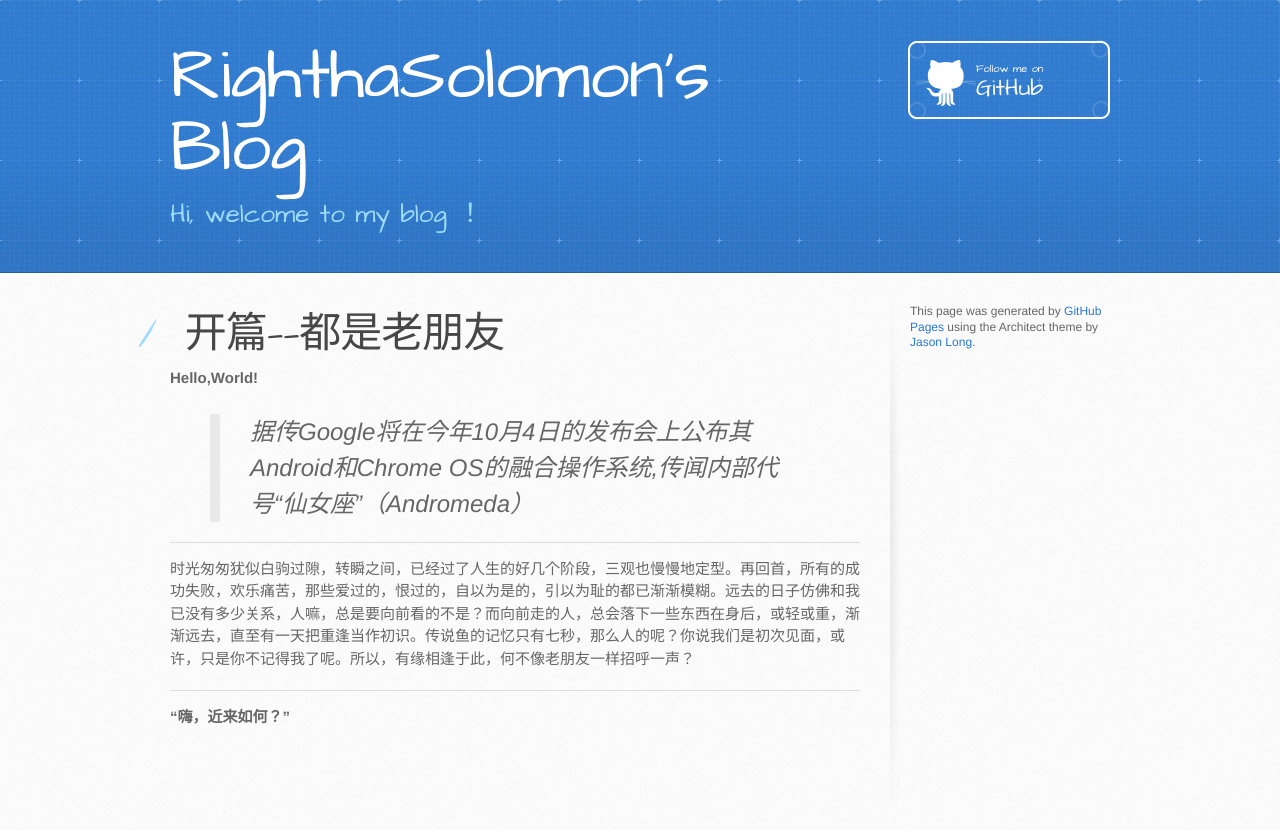
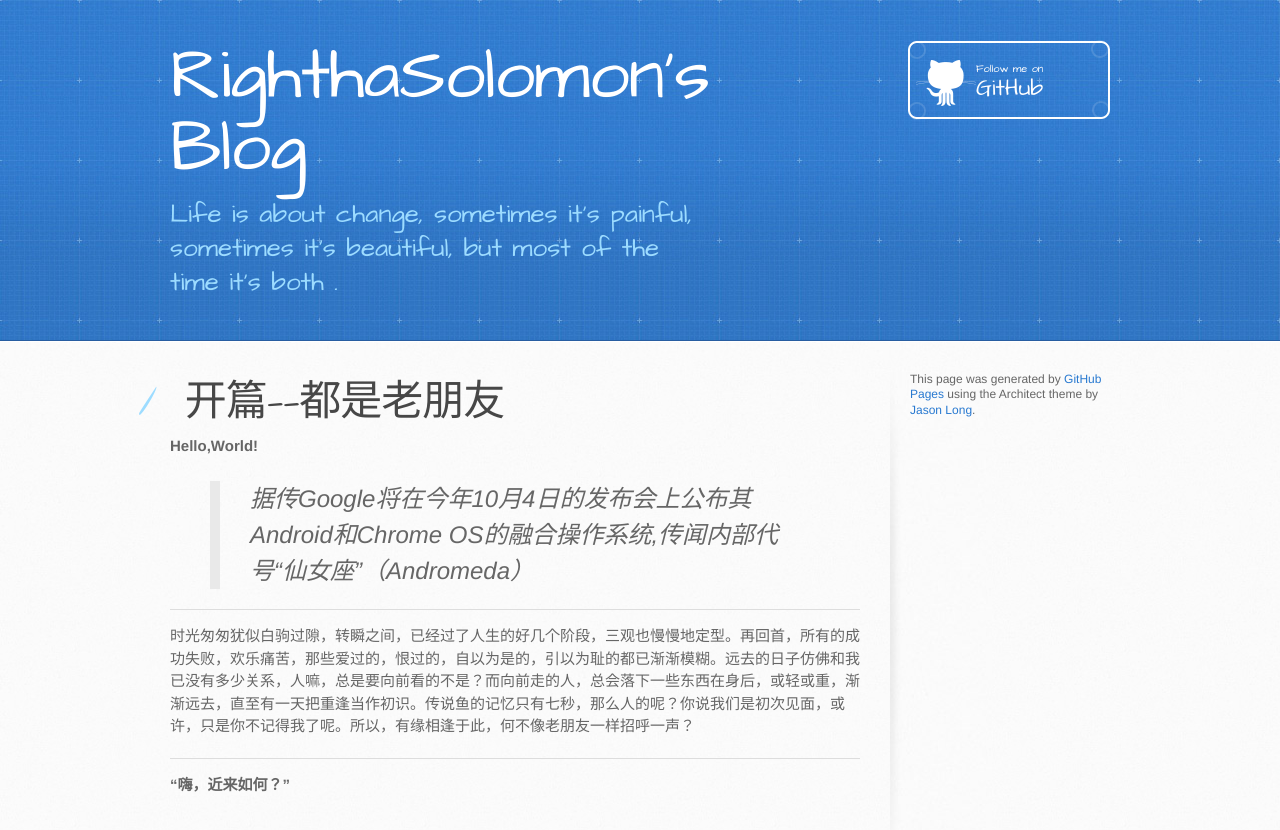
Before and after one commit to Rightha/rightha.gitbub.io, a plain HTML site: page index.html in a window 1280 px wide. Drawn offline with Linux system fonts and the light colour scheme.

Commit message:
Update index.html

```diff
--- a/index.html
+++ b/index.html
@@ -20,7 +20,7 @@
     <header>
       <div class="inner">
         <h1>RighthaSolomon&#39;s Blog</h1>
-        <h2>Hi, welcome to my blog ！</h2>
+        <h2>Life is about change, sometimes it's painful, sometimes it's beautiful, but most of the time it's both .</h2>
         <a href="https://github.com/Rightha" class="button"><small>Follow me on</small> GitHub</a>
       </div>
     </header>
```
